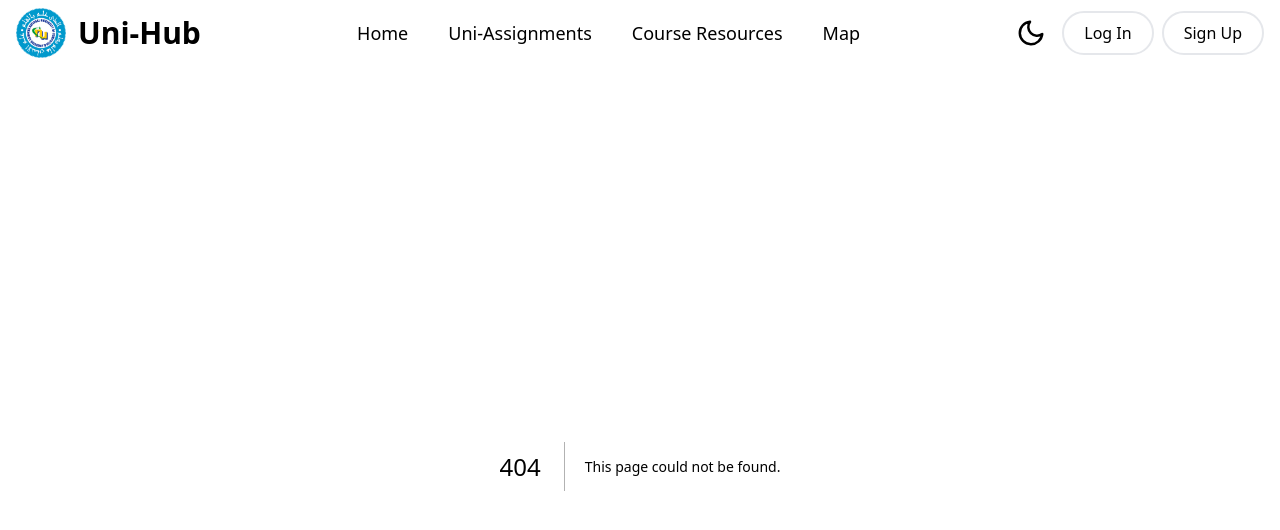
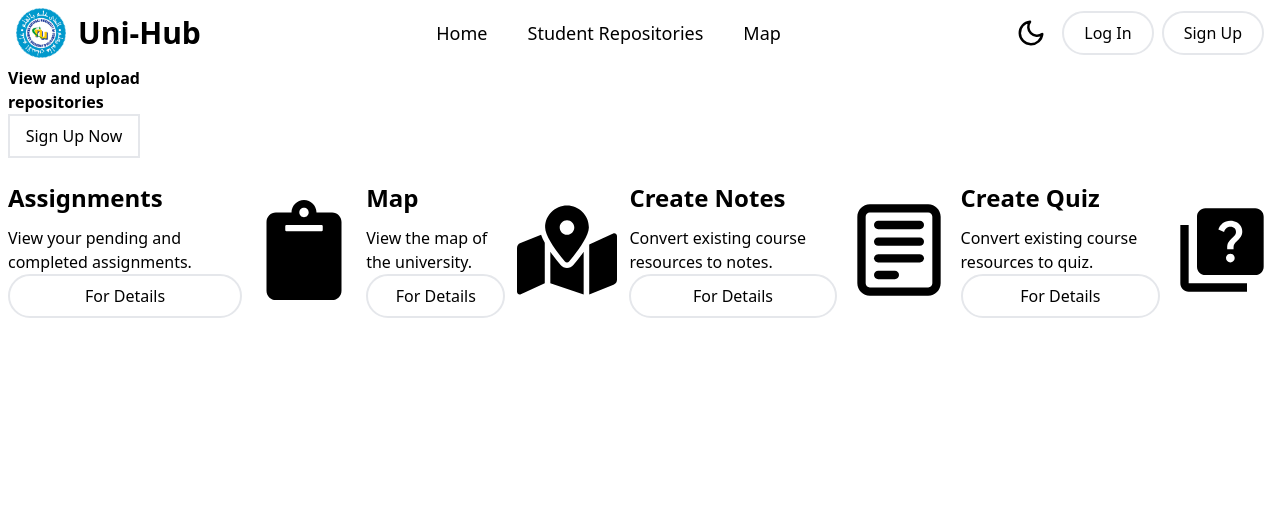
Before and after one commit to Mussab2003/Uni-Hub_frontend, a Next.js app: page /home in a window 1280 px wide. Before the commit this address had no page. Shown: the top 530 px of the page. Built offline with nearby package versions, Linux system fonts and the light colour scheme.

Commit message:
Landing Page V1

```diff
--- /dev/null
+++ b/src/app/home/page.js
@@ -0,0 +1,32 @@
+'use client'
+
+import MainDiv from '@/views/pages/landing_page/main_div';
+import SideDiv from '@/views/pages/landing_page/side_div';
+import React from 'react'
+import { FaClipboard, FaMapMarkedAlt } from 'react-icons/fa';
+import { MdQuiz } from "react-icons/md";
+import { CgNotes } from "react-icons/cg";
+
+const Home = () => {
+  return (
+    <div className='mx-2 flex flex-col gap-6'>
+        <MainDiv/>
+        <div className='flex flex-col lg:md:flex-row justify-between gap-3'>
+          <SideDiv title={'Assignments'} paragraph={'View your pending and completed assignments.'}>
+            <FaClipboard size={100} />
+          </SideDiv>
+          <SideDiv title={'Map'} paragraph={'View the map of the university.'}>
+            <FaMapMarkedAlt size={100} />
+          </SideDiv>
+          <SideDiv title={'Create Notes'} paragraph={'Convert existing course resources to notes.'}>
+            <CgNotes size={100} />
+          </SideDiv>
+          <SideDiv title={'Create Quiz'} paragraph={'Convert existing course resources to quiz.'}>
+            <MdQuiz size={100} />
+          </SideDiv>
+        </div>
+    </div>
+  )
+}
+
+export default Home
--- a/src/app/layout.js
+++ b/src/app/layout.js
@@ -13,7 +13,7 @@ export const metadata = {
 export default function RootLayout({ children }) {
   return (
     <html lang="en" suppressHydrationWarning>
-      <body className="dark:bg-gradient-to-b from-dark-background to-darkGrey">
+      <body className="bg-white dark:bg-gradient-to-b dark:from-dark-background dark:to-darkGrey">
         <Providers>
           <ResponsiveNavBar/>
           {children}
--- a/src/app/page.js
+++ /dev/null
@@ -1,21 +0,0 @@
-'use client'
-
-import React from 'react'
-import { IoDocumentText } from "react-icons/io5";
-const Home = () => {
-  return (
-    <div className='mx-2'>
-      <div className='p-2 dark:bg-gradient-to-tr from-dodgerBlue to-darkBlack bg-[#d0f4d4] px-20 flex  flex-row  sm:justify-center md:justify-evenly lg:justify-evenly items-center w-full min-h-80 md:h-96 lg:h-96 rounded-b-2xl'>
-        <div className='flex flex-col'>
-            <h1 className='font-bold text-4xl md:text-5xl lg:text-5xl dark:text-dark-text'>View and upload <br/>repositories, create<br/>quizzes and notes!</h1>
-        </div>
-        <div className='mt-2'>
-          <IoDocumentText size={250} className='hidden lg:flex md:flex'/>
-        </div>
-
-      </div>
-    </div>
-  )
-}
-
-export default Home
--- a/src/components/navbar.js
+++ b/src/components/navbar.js
@@ -4,7 +4,7 @@ import React, { useState } from "react";
 import Sidebar from "./sidebar";
 import ThemeSwitch from "./theme_switch";
 
-const navItems = ["Home", "Uni-Assignments", "Course Resources", "Map"];
+const navItems = ["Home", "Student Repositories", "Map"];
 
 const Navbar = () => {
   const [isSidebarOpen, setIsSidebarOpen] = useState(false);
@@ -28,12 +28,12 @@ const Navbar = () => {
             height={50}
             alt="Uni-Hub Logo"
           />
-          <h1 className="dark:text-dark-text hover:text-4xl font-bold text-3xl">Uni-Hub</h1>
+          <h1 className="text-black dark:text-dark-text hover:text-4xl font-bold text-3xl">Uni-Hub</h1>
         </div>
         <div className="flex gap-10">
           {navItems.map((item, index) => (
             <button
-              className="dark:text-dark-text hover:font-bold hidden lg:block xl:block text-lg"
+              className="text-black dark:text-dark-text hover:font-bold hidden lg:block xl:block text-lg"
               key={index}
             >
               {item}
@@ -58,7 +58,7 @@ const Navbar = () => {
               viewBox="0 0 24 24"
               strokeWidth={1.5}
               stroke="currentColor"
-              className="size-8 dark:text-white"
+              className="size-8 text-black dark:text-white"
             >
               <path
                 strokeLinecap="round"
--- a/src/components/sidebar.js
+++ b/src/components/sidebar.js
@@ -19,7 +19,7 @@ const Sidebar = ({ isOpen, toggleSidebar, menuItems }) => {
                 height={50}
                 alt="Uni-Hub Logo"
               />
-              <h1 className="dark:text-dark-text font-bold text-2xl">
+              <h1 className="text-black dark:text-dark-text font-bold text-2xl">
                 Uni-Hub
               </h1>
             </div>
@@ -28,7 +28,7 @@ const Sidebar = ({ isOpen, toggleSidebar, menuItems }) => {
           <div>
             <ul className="ml-3">
               {menuItems.map((item, index) => (
-                <li className="mb-4 my-10 dark:text-dark-text" key={index}>
+                <li className="mb-4 my-10 text-black dark:text-dark-text" key={index}>
                   <a href="#" className="hover:text-gray-400" key={index}>
                     {item}
                   </a>
@@ -36,11 +36,11 @@ const Sidebar = ({ isOpen, toggleSidebar, menuItems }) => {
               ))}
             </ul>
           </div>
-          <div className="flex ">
-            <button className="dark:text-dark-text mx-1 py-2 px-4 font-medium rounded-full border-[2px] border-grey-100 ">
+          <div className="flex mb-10">
+            <button className="text-black dark:text-dark-text hover:font-bold mx-1 py-2 px-4 font-medium rounded-full border-[2px] border-grey-100 ">
               Log In
             </button>
-            <button className="mx-1 py-2 px-4 font-medium rounded-full border-[2px] border-grey-100 ">
+            <button className="text-black hover:font-bold mx-1 py-2 px-4 font-medium rounded-full border-[2px] border-grey-100 ">
               Sign Up
             </button>
           </div>
--- a/src/components/theme_switch.js
+++ b/src/components/theme_switch.js
@@ -28,6 +28,6 @@ export default function ThemeSwitch() {
   }
 
   if (resolvedTheme == "light") {
-    return <FiMoon size={30}  onClick={() => setTheme('dark')}/>;
+    return <FiMoon color="black" size={30}  onClick={() => setTheme('dark')}/>;
   }
 }
--- /dev/null
+++ b/src/views/pages/landing_page/main_div.js
@@ -0,0 +1,23 @@
+import React from "react";
+import { IoDocumentText } from "react-icons/io5";
+
+const MainDiv = () => {
+  return (
+    <div className="p-2  bg-gradient-to-b  from-lightGreen to-darkGreen  dark:bg-gradient-to-tr dark:from-dodgerBlue dark:to-darkBlack px-20 flex  flex-row  sm:justify-center md:justify-evenly lg:justify-evenly items-center w-full min-h-80 md:h-96 lg:h-96 rounded-b-2xl">
+      <div className="flex flex-col gap-5">
+        <h1 className="font-bold text-4xl md:text-5xl lg:text-5xl dark:text-dark-text">
+          View and upload <br />
+          repositories
+        </h1>
+        <button className="dark:bg-dark-button dark:text-dark-text bg-white dark:bg-blue-950 text-black hover:font-bold py-2 font-medium rounded-md w-1/2 md:lg:w-1/3 border-[2px] border-green-300 dark:border-blue-300 ">
+          Sign Up Now
+        </button>
+      </div>
+      <div className="mt-2">
+        <IoDocumentText size={250} className="hidden lg:flex md:flex" />
+      </div>
+    </div>
+  );
+};
+
+export default MainDiv;
--- /dev/null
+++ b/src/views/pages/landing_page/side_div.js
@@ -0,0 +1,22 @@
+import React from "react";
+
+const SideDiv = ({ title, paragraph, children }) => {
+  return (
+    <div className="flex flex-row bg-gradient-to-b items-center gap-3 w-full md:lg:w-1/4 from-lightGreen to-darkGreen  dark:bg-gradient-to-tr dark:from-dodgerBlue dark:to-darkBlack rounded-3xl p-7">
+      <div className="flex flex-col gap-5 items-start">
+        <div className="flex flex-col gap-3">
+            <h1 className="font-bold text-2xl">{title}</h1>
+            <p className="text-md font-semibold">{paragraph}</p>
+        </div>
+        <button className="border-[2px] py-2 px-5 rounded-full bg-white text-black hover:font-bold">
+            For Details
+        </button>
+      </div>
+      <div className="mt-2">
+        {children}
+    </div>
+    </div>
+  );
+};
+
+export default SideDiv;
--- a/tailwind.config.js
+++ b/tailwind.config.js
@@ -19,9 +19,11 @@ module.exports = {
         primary: "#d0f4d4",
         secondary: "#a8e4a5",
 
-        "dodgerBlue" : '#1E90FF',
-        "darkBlack": '#0D0D0D',
-        "darkGrey": '#131313',
+        dodgerBlue : '#1E90FF',
+        darkBlack: '#0D0D0D',
+        darkGrey: '#131313',
+        lightGreen: '#d0f4d4',  // Your provided green color
+        darkGreen: '#a8d1b0',
 
         //Dark Theme Colors
         "dark-primary": "#1e1e1e",
```
Also changed, not shown: src/views/auth/auth_form.js (renamed from src/views/modal/auth/auth_form.js).
